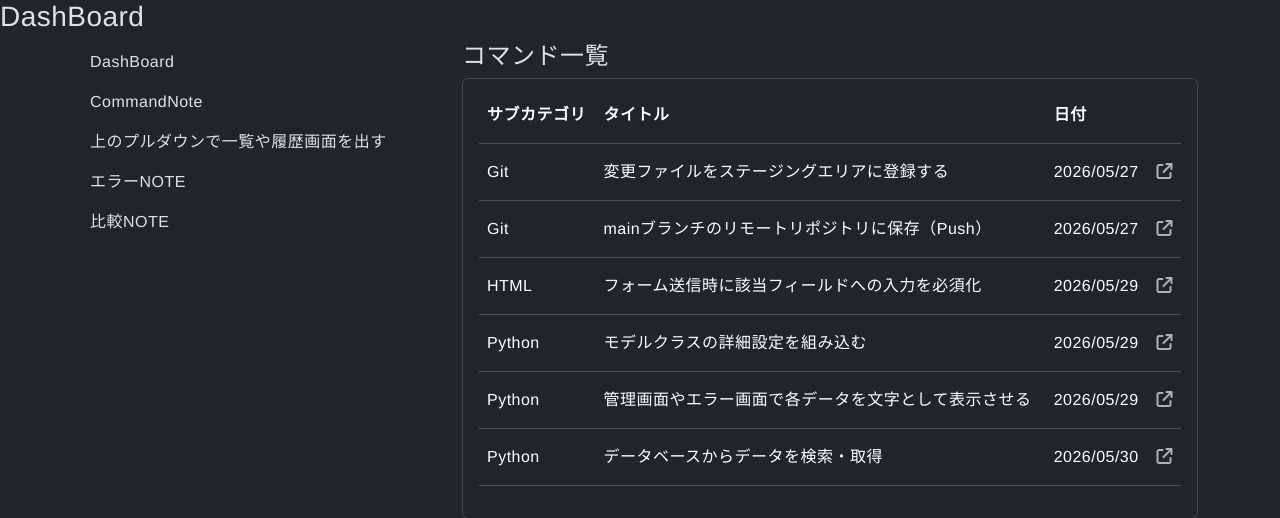
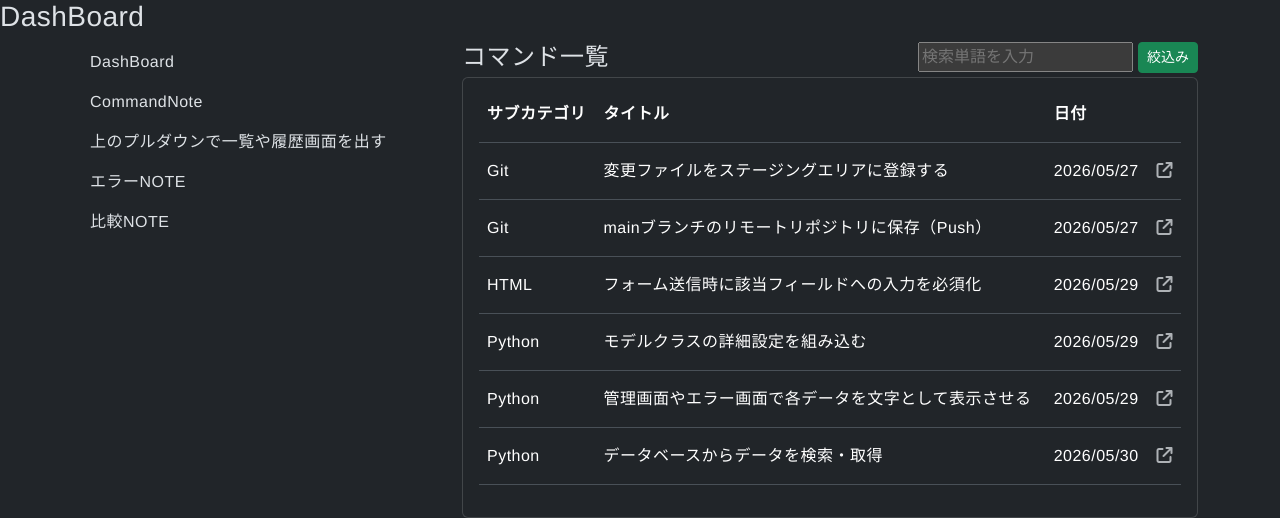
Before and after one commit to MSKnoGHB/brainput, a Django app: page /index/ in a window 1280 px wide. Shown: the top 518 px of the page. Run offline with Django 5.2, Linux system fonts and the light colour scheme; data comes from the database, SQL or seed files in the repository; both versions use the stored data as it was after the commit.

Commit message:
feat: add search function

```diff
--- a/notebook/templates/notebook/index.html
+++ b/notebook/templates/notebook/index.html
@@ -31,7 +31,19 @@
           </div>
 
           <div class="'col-12 col-md-8">
-            <h4>コマンド一覧</h4>
+            <div class="d-flex justify-content-between align-items-center mb-1">
+              <div>
+                <h4 class="m-0">コマンド一覧</h4>
+                {% if search_word %}
+                  <p>{{notes.count}}件ヒットしました</p>
+                {% endif %}
+              </div>
+              <form class="" method="GET" action="{% url 'notebook:index' %}">
+                <input type="text" name="search_word" placeholder="検索単語を入力" >
+                <button type="submit" class="btn btn-sm btn-success">絞込み</button>
+              </form>
+
+            </div>
             <div class="card p-3 mb-3">
               <table class="table table-hover">
                 <thead>
--- a/notebook/views.py
+++ b/notebook/views.py
@@ -1,5 +1,6 @@
 from django.shortcuts import render, redirect
 from django.http import JsonResponse
+from django.db.models import Q
 from .models import MainCategory, SubCategory, Note, Command
 from .forms import NoteForm, CommandForm
 
@@ -14,7 +15,18 @@ def dashboard(request):
 
 #一覧画面
 def index(request):
-  notes = Note.objects.all()
+  search = request.GET.get('search_word')
+  if search:
+    notes = Note.objects.filter(
+      Q(sub_category__main_category__name__icontains=search)|
+      Q(sub_category__name__icontains=search)|
+      Q(command__code__icontains=search)|
+      Q(title__icontains=search)|
+      Q(description__icontains=search)
+    ).distinct()
+  else:
+    notes = Note.objects.all()
+
   return render(request, 'notebook/index.html',{'notes': notes})
 
 #新規作成処理
```
Also changed, not shown: db.sqlite3.
